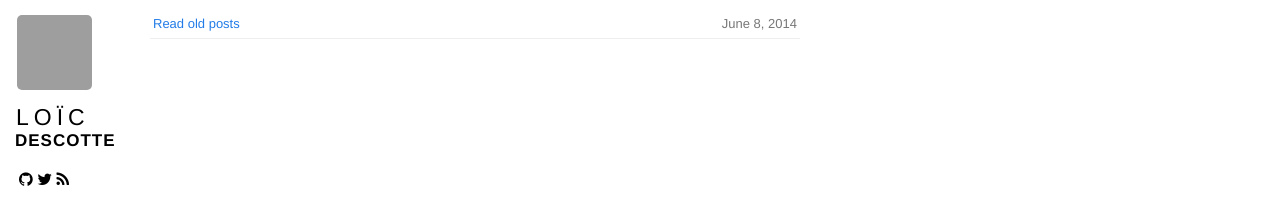
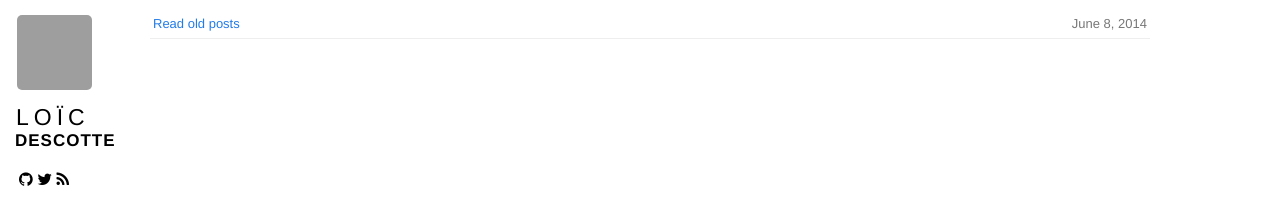
Before and after one commit to loicdescotte/loicdescotte.github.io, a Jekyll site: the page built from index.html, in a window 1280 px wide. Shown: the top 207 px of the page. Built offline with Jekyll 4.4.1, drawn with Linux system fonts in a browser that asks for light colours; nearby versions of some CDN libraries; Markdown is read by kramdown in place of the engine named in the settings; grey boxes are pictures that could not be loaded.

Commit message:
larger css

```diff
--- a/css/base.css
+++ b/css/base.css
@@ -62,7 +62,7 @@ a {
       margin-bottom: 7px; }
 
 .content {
-  max-width: 650px;
+  max-width: 1000px;
   margin-left: 150px;
   margin-right: 20px;
   margin-bottom: 50px; }
```
